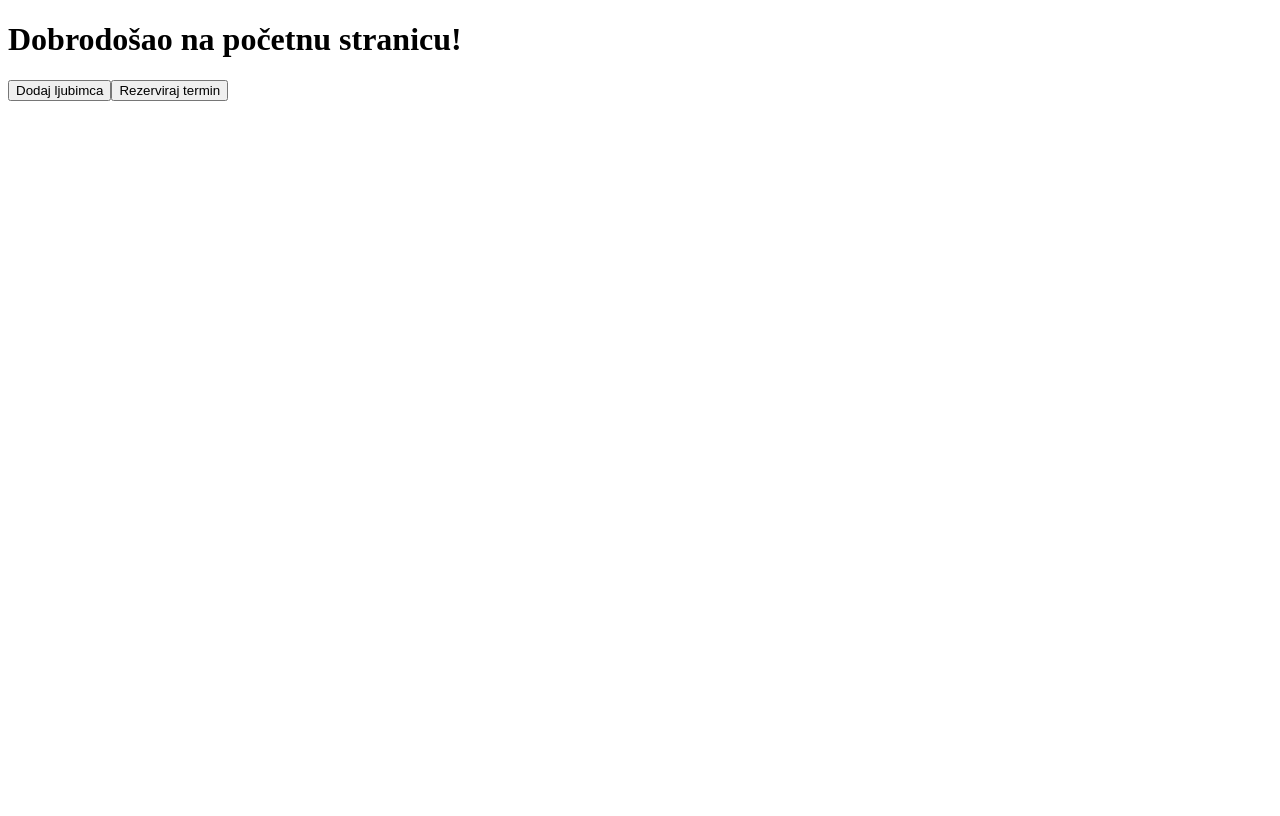
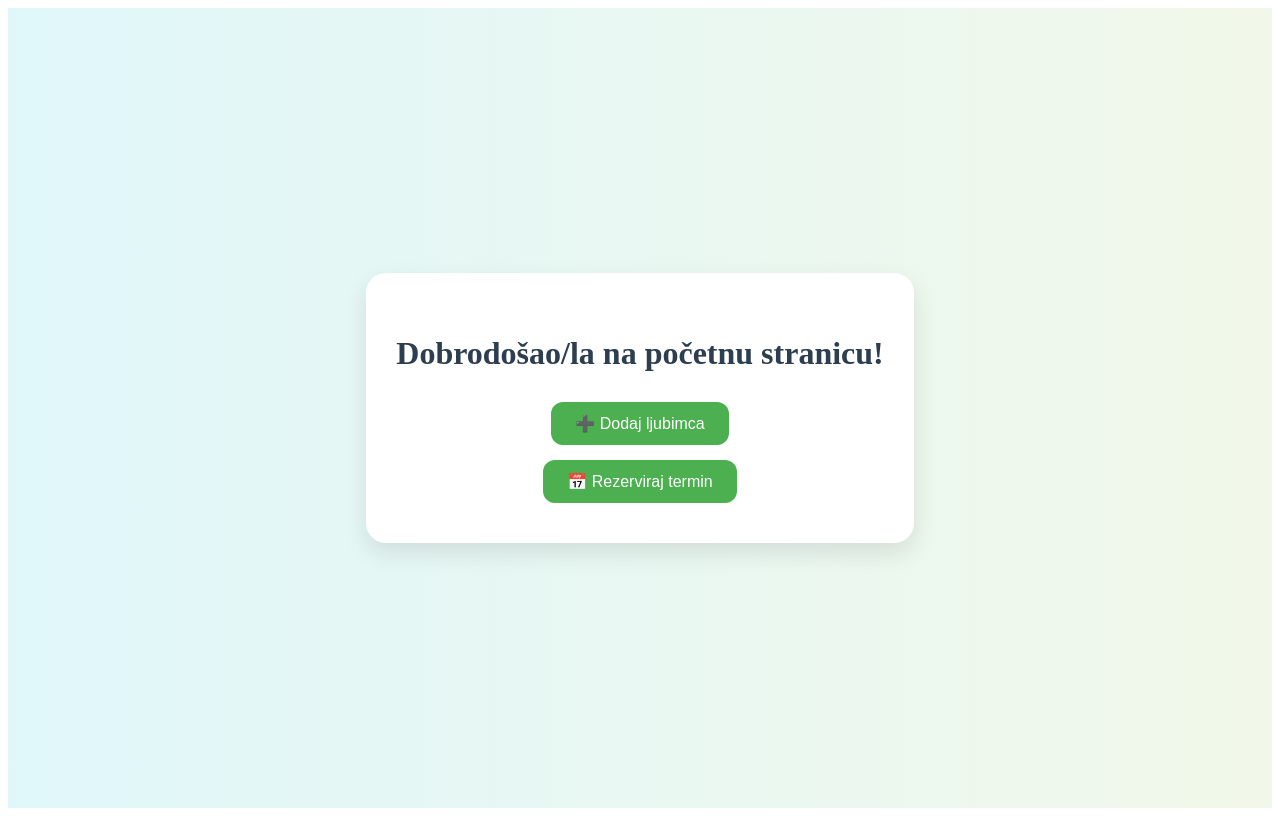
Before and after one commit to shlazaric/frontend, a Vue app in the folder vetdoc/: page /home-page in a window 1280 px wide. Built offline with nearby package versions, Linux system fonts and the light colour scheme.

Commit message:
Update Home stranice

```diff
--- a/vetdoc/src/components/User/HomePage.vue
+++ b/vetdoc/src/components/User/HomePage.vue
@@ -1,12 +1,18 @@
 <template>
-    <div>
-      <h1>Dobrodošao na početnu stranicu!</h1>
-      <router-link to="/pet-profile">
-        <button>Dodaj ljubimca</button>
-      </router-link>
-      <router-link to="/appointment-booking">
-        <button>Rezerviraj termin</button>
-      </router-link>
+  <div class="home-page">
+    <div class="content-box">
+      <h1>Dobrodošao/la na početnu stranicu!</h1>
+
+      <div class="button-group">
+        <RouterLink to="/pet-profile">
+          <button class="home-btn">➕ Dodaj ljubimca</button>
+        </RouterLink>
+
+        <RouterLink to="/appointment-booking">
+          <button class="home-btn">📅 Rezerviraj termin</button>
+        </RouterLink>
+      </div>
+    </div>
   </div>
 </template>
 
@@ -15,3 +21,47 @@
   name: 'HomePage'
 }
 </script>
+
+<style scoped>
+.home-page {
+  display: flex;
+  justify-content: center;
+  align-items: center;
+  min-height: 100vh;
+  background: linear-gradient(to right, #e0f7fa, #f1f8e9);
+}
+
+.content-box {
+  text-align: center;
+  background-color: #fff;
+  padding: 40px 30px;
+  border-radius: 20px;
+  box-shadow: 0 10px 25px rgba(0, 0, 0, 0.1);
+}
+
+h1 {
+  color: #2c3e50;
+  margin-bottom: 30px;
+}
+
+.button-group {
+  display: flex;
+  flex-direction: column;
+  gap: 15px;
+}
+
+.home-btn {
+  padding: 12px 24px;
+  font-size: 16px;
+  background-color: #4caf50;
+  color: white;
+  border: none;
+  border-radius: 12px;
+  cursor: pointer;
+  transition: background-color 0.3s ease;
+}
+
+.home-btn:hover {
+  background-color: #388e3c;
+}
+</style>
```
Lines whose indentation alone changed are shown as unchanged.
